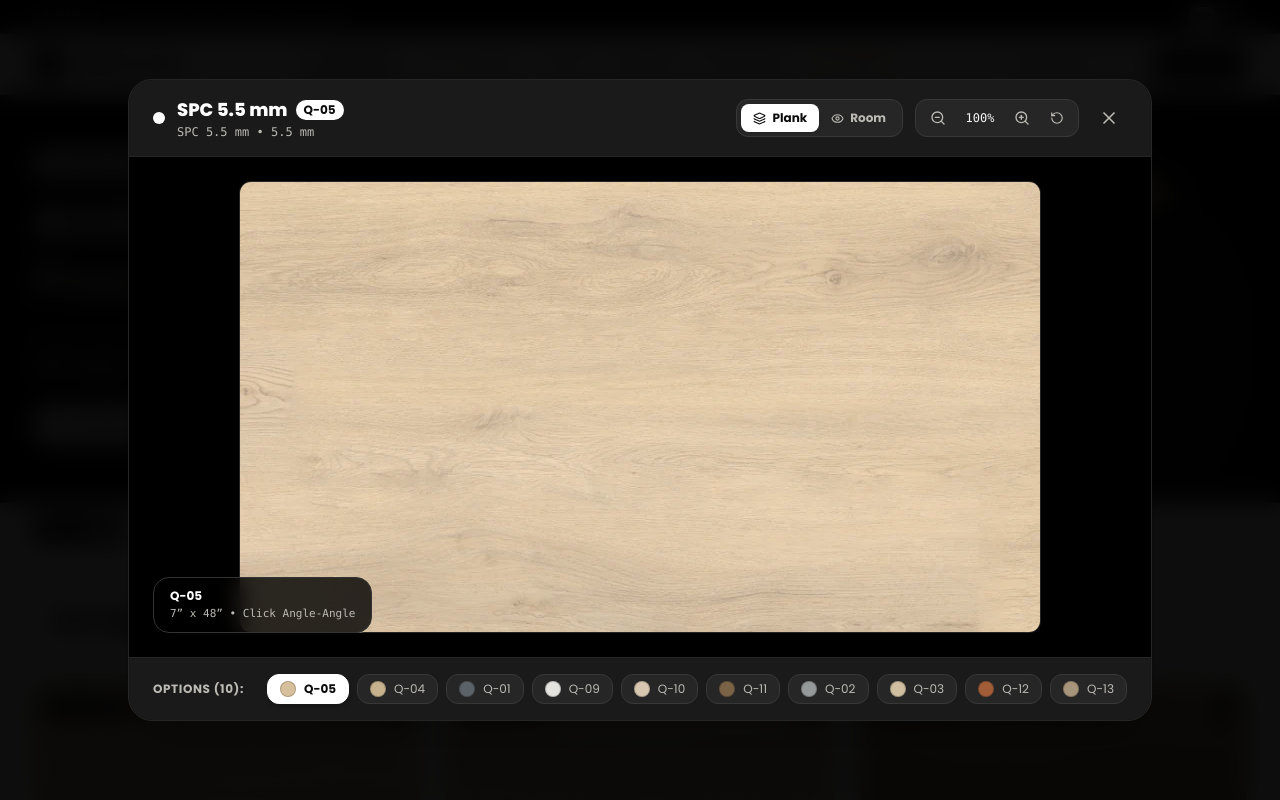
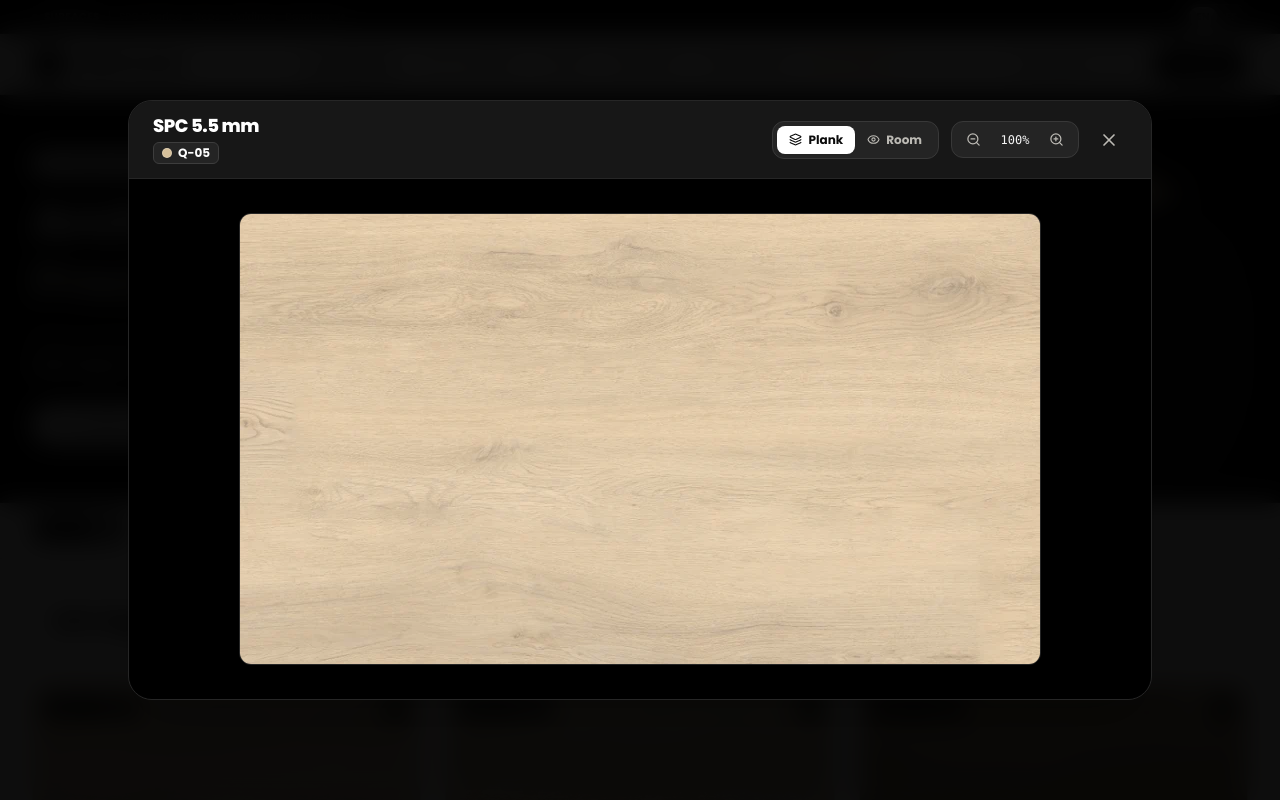
Before and after one commit to JanuelDesign/surfaces, a React (Vite) app: page / in a window 1280 px wide. Both pictures are taken after a click on the button 396 px from the left and 707 px from the top of the page. Shown: the top 800 px of the page. Built offline with nearby package versions, Linux system fonts and the light colour scheme.

Commit message:
feat: add dynamic spec generator for FullViewModal
Implement getShortSpecs utility to display relevant, non-redundant product specifications based on category, improving information clarity in the product view.

```diff
--- a/src/components/FullViewModal.tsx
+++ b/src/components/FullViewModal.tsx
@@ -13,33 +13,114 @@
   onSelectColor?: (color: ProductColor) => void;
 }
 
+/**
+ * Extracts 1-3 short, non-redundant specifications for the secondary header line.
+ * Strictly avoids repeating anything already present in product.name.
+ */
+function getShortSpecs(product: Product, isEn: boolean): string[] {
+  const specs: string[] = [];
+  const lowerName = product.name.toLowerCase();
+
+  if (product.category === 'spc-vinyl') {
+    // Wear layer e.g. "20 Mil"
+    if (product.specs.wearLayer) {
+      const wear = product.specs.wearLayer;
+      specs.push(wear.includes('Mil') ? wear : `${wear} Wear Layer`);
+    }
+    // Plank dimensions e.g. "9” x 60”"
+    if (product.specs.plankSize) {
+      specs.push(product.specs.plankSize);
+    }
+    // Only include totalThickness if it's not already in product.name (e.g. avoid repeating "6.0 mm" for "SPC 6.0 mm")
+    if (product.specs.totalThickness && !lowerName.includes(product.specs.totalThickness.toLowerCase())) {
+      specs.push(product.specs.totalThickness);
+    }
+    // Acoustic HD EVA Pad
+    if (product.specs.padding) {
+      specs.push(isEn ? 'HD EVA Pad' : 'Pad HD EVA');
+    }
+  } else if (product.category === 'stair-steps') {
+    if (product.specs.material) {
+      specs.push(isEn ? 'SPC / Laminate' : 'Núcleo SPC / Laminado');
+    }
+    if (product.specs.finished) {
+      specs.push(isEn ? 'Anti-Slip Satin' : 'Antideslizante Satin');
+    }
+    if (product.specs.length) {
+      const cleanLen = product.specs.length.split('/')[0].trim();
+      specs.push(cleanLen);
+    }
+  } else if (product.category === 'moldings') {
+    if (product.specs.plankSize) {
+      const size = product.specs.plankSize.includes('94')
+        ? (isEn ? '94" Length' : 'Largo: 94"')
+        : product.specs.plankSize.split('/')[0].trim();
+      specs.push(size);
+    }
+    specs.push(isEn ? 'Universal Color Match' : 'Tono a juego');
+  } else if (product.category === 'baseboards') {
+    if (product.specs.totalThickness && !lowerName.includes(product.specs.totalThickness.toLowerCase())) {
+      specs.push(product.specs.totalThickness.split('/')[0].trim());
+    }
+    if (product.specs.finished) {
+      specs.push(isEn ? 'Pre-Painted White' : 'Blanco Pre-Pintado');
+    }
+  }
+
+  // Filter out any spec token that appears in product.name to guarantee zero repetition
+  return specs.filter((s) => !lowerName.includes(s.toLowerCase())).slice(0, 3);
+}
+
+/**
+ * Returns clean, separated badge and descriptive title for the selected variant.
+ */
+function getVariantDisplay(color: ProductColor) {
+  const code = (color.code || '').trim();
+  const name = (color.name || '').trim();
+
+  if (!code && !name) return { badge: '', title: '' };
+  if (!code) return { badge: name, title: '' };
+  if (!name || code === name) return { badge: code, title: '' };
+
+  return { badge: code, title: name };
+}
+
 export const FullViewModal: React.FC<Props> = ({
   product,
   selectedColor,
   initialMode = 'plank',
   onClose,
-  onSelectColor,
 }) => {
   const { language } = useLanguage();
+  const isEn = language === 'en';
+
   const [viewMode, setViewMode] = useState<'plank' | 'room'>(initialMode);
   const [zoomLevel, setZoomLevel] = useState<number>(1);
-  const [activeColor, setActiveColor] = useState<ProductColor>(selectedColor);
   const [imgLoadError, setImgLoadError] = useState(false);
 
+  // Close on Escape key press
+  useEffect(() => {
+    const handleKeyDown = (e: KeyboardEvent) => {
+      if (e.key === 'Escape') onClose();
+    };
+    window.addEventListener('keydown', handleKeyDown);
+    return () => window.removeEventListener('keydown', handleKeyDown);
+  }, [onClose]);
+
   // Generate or get image sources (prioritize real photo URL if available)
-  const customPlankPhoto = formatImageUrl(activeColor.image);
-  const customRoomPhoto = formatImageUrl(activeColor.roomImage);
+  const customPlankPhoto = formatImageUrl(selectedColor.image);
+  const customRoomPhoto = formatImageUrl(selectedColor.roomImage);
 
   const fallbackPlankSvg = generatePlankSVG(
-    activeColor.hexColor || '#c7b28e',
-    activeColor.secondaryHex || '#8c7355',
+    selectedColor.hexColor || '#c7b28e',
+    selectedColor.secondaryHex || '#8c7355',
     'rgba(0,0,0,0.22)',
-    activeColor.patternType || 'wood'
+    selectedColor.patternType || 'wood'
   );
 
   const fallbackRoomSvg = generateRoomSceneSVG(
-    activeColor.hexColor || '#c7b28e',
-    activeColor.secondaryHex || '#8c7355',
+    selectedColor.hexColor || '#c7b28e',
+    selectedColor.secondaryHex || '#8c7355',
     'living'
   );
 
@@ -56,41 +137,70 @@
 
   useEffect(() => {
     setImgLoadError(false);
-  }, [activeColor, viewMode, product]);
+  }, [selectedColor, viewMode, product]);
 
-  const handleColorPick = (col: ProductColor) => {
-    setImgLoadError(false);
-    setActiveColor(col);
-    if (onSelectColor) onSelectColor(col);
-  };
+  const shortSpecs = getShortSpecs(product, isEn);
+  const variant = getVariantDisplay(selectedColor);
+
+  // Only show Room mode toggle if category supports room mockups or has a room image
+  const hasRoomMode =
+    product.category !== 'baseboards' &&
+    Boolean(customRoomPhoto || product.category === 'spc-vinyl' || product.category === 'stair-steps' || product.category === 'moldings');
 
   return (
-    <div className="fixed inset-0 z-50 flex items-center justify-center p-0 sm:p-6 bg-black/95 backdrop-blur-md animate-in fade-in duration-200">
-      <div className="relative w-full h-full sm:h-auto max-w-5xl bg-[#121212] border-0 sm:border border-[#262626] rounded-none sm:rounded-3xl shadow-2xl overflow-hidden flex flex-col max-h-[100dvh] sm:max-h-[95vh]">
-        {/* Top Control Bar */}
-        <div className="flex items-center justify-between px-4 sm:px-6 py-3 sm:py-4 bg-[#1A1A1A] border-b border-[#262626] text-white z-10 shrink-0">
-          <div className="flex items-center gap-2 sm:gap-3 min-w-0 pr-2">
-            <div className="w-2.5 h-2.5 sm:w-3 sm:h-3 rounded-full bg-white shrink-0"></div>
-            <div className="min-w-0">
-              <h2 className="text-sm sm:text-lg font-extrabold text-white flex flex-wrap items-center gap-1.5 sm:gap-2 truncate">
-                <span className="truncate">{product.name}</span>
-                <span className="text-[10px] sm:text-xs px-2 py-0.5 rounded-full bg-white text-[#0B0B0B] font-bold shrink-0">
-                  {product.category === 'spc-vinyl'
-                    ? `${activeColor.code || activeColor.name}`
-                    : `${activeColor.name} ${activeColor.code && activeColor.code !== activeColor.name ? `(${activeColor.code})` : ''}`}
+    <div
+      className="fixed inset-0 z-50 flex items-center justify-center p-0 sm:p-6 bg-black/95 backdrop-blur-md animate-in fade-in duration-200"
+      onClick={onClose}
+    >
+      <div
+        className="relative w-full h-full sm:h-auto max-w-5xl bg-[#121212] border-0 sm:border border-[#262626] rounded-none sm:rounded-3xl shadow-2xl overflow-hidden flex flex-col max-h-[100dvh] sm:max-h-[92vh]"
+        onClick={(e) => e.stopPropagation()}
+      >
+        {/* Top Header Bar with Clean Visual Hierarchy */}
+        <div className="flex items-center justify-between px-3.5 sm:px-6 py-2.5 sm:py-3.5 bg-[#171717] border-b border-[#262626] text-white z-10 shrink-0 gap-3">
+          {/* Left: Product Name (Primary) & Variant / Specs (Secondary) */}
+          <div className="min-w-0 flex-1">
+            {/* Primary Heading: Product Name rendered ONCE */}
+            <h2 className="text-sm sm:text-base md:text-lg font-extrabold text-white tracking-tight truncate leading-tight">
+              {product.name}
+            </h2>
+
+            {/* Secondary Line: Variant Code/Badge & Non-repetitive specs */}
+            <div className="flex items-center gap-1.5 sm:gap-2 flex-wrap mt-0.5 sm:mt-1">
+              {variant.badge && (
+                <span className="inline-flex items-center gap-1.5 px-2 py-0.5 rounded-md bg-[#242424] text-white border border-[#3D3D3D] text-[10px] sm:text-xs font-bold shrink-0">
+                  {selectedColor.hexColor && (
+                    <span
+                      className="w-2 h-2 sm:w-2.5 sm:h-2.5 rounded-full border border-white/20 shrink-0"
+                      style={{ backgroundColor: selectedColor.hexColor }}
+                    />
+                  )}
+                  <span>{variant.badge}</span>
                 </span>
-              </h2>
-              <p className="text-[11px] sm:text-xs text-[#BCBAB4] font-mono truncate">
-                {product.name} • {product.specs.totalThickness || product.specs.wearLayer || ''}
-              </p>
+              )}
+
+              {variant.title && (
+                <span className="text-[11px] sm:text-xs text-[#D1CFC7] font-medium truncate max-w-[140px] sm:max-w-xs">
+                  {variant.title}
+                </span>
+              )}
+
+              {shortSpecs.length > 0 && (
+                <div className="hidden xs:flex items-center gap-1.5 text-[10px] sm:text-xs text-[#8C887B] font-mono truncate">
+                  <span className="text-[#4A4A4A]">•</span>
+                  <span>{shortSpecs.join(' • ')}</span>
+                </div>
+              )}
             </div>
           </div>
 
+          {/* Right: Mode Toggle, Zoom, and Close Button */}
           <div className="flex items-center gap-2 sm:gap-3 shrink-0">
-            {/* View Mode Toggle: Hidden for Baseboards */}
-            {product.category !== 'baseboards' && (
-              <div className="flex bg-[#262626] p-0.5 sm:p-1 rounded-xl border border-[#383838]">
+            {/* View Mode Toggle: Photo / Room */}
+            {hasRoomMode && (
+              <div className="flex bg-[#242424] p-0.5 sm:p-1 rounded-xl border border-[#383838]">
                 <button
+                  type="button"
                   onClick={() => setViewMode('plank')}
                   className={`px-2 sm:px-3 py-1 sm:py-1.5 rounded-lg text-[11px] sm:text-xs font-bold transition flex items-center gap-1 sm:gap-1.5 cursor-pointer ${
                     viewMode === 'plank'
@@ -99,9 +209,18 @@
                   }`}
                 >
                   <Layers size={13} />
-                  <span>{product.category === 'spc-vinyl' ? (language === 'en' ? 'Plank' : 'Plank') : (language === 'en' ? 'Photo' : 'Foto')}</span>
+                  <span>
+                    {product.category === 'spc-vinyl'
+                      ? isEn
+                        ? 'Plank'
+                        : 'Plank'
+                      : isEn
+                      ? 'Photo'
+                      : 'Foto'}
+                  </span>
                 </button>
                 <button
+                  type="button"
                   onClick={() => setViewMode('room')}
                   className={`px-2 sm:px-3 py-1 sm:py-1.5 rounded-lg text-[11px] sm:text-xs font-bold transition flex items-center gap-1 sm:gap-1.5 cursor-pointer ${
                     viewMode === 'room'
@@ -110,104 +229,76 @@
                   }`}
                 >
                   <Eye size={13} />
-                  <span>{language === 'en' ? 'Room' : 'Ambiente'}</span>
+                  <span>{isEn ? 'Room' : 'Ambiente'}</span>
                 </button>
               </div>
             )}
 
-            {/* Zoom Controls */}
-            <div className="hidden sm:flex items-center gap-1 bg-[#262626] px-2 py-1 rounded-xl border border-[#383838]">
+            {/* Desktop Zoom Controls */}
+            <div className="hidden sm:flex items-center gap-1 bg-[#242424] px-2 py-1 rounded-xl border border-[#383838]">
               <button
-                onClick={() => setZoomLevel((z) => Math.max(0.8, z - 0.2))}
-                className="p-1.5 hover:bg-[#333333] rounded-lg text-[#BCBAB4] hover:text-white cursor-pointer"
-                title="Zoom Out"
+                type="button"
+                onClick={() => setZoomLevel((z) => Math.max(0.8, Number((z - 0.2).toFixed(1))))}
+                className="p-1.5 hover:bg-[#333333] rounded-lg text-[#BCBAB4] hover:text-white cursor-pointer transition"
+                title={isEn ? 'Zoom Out' : 'Reducir zoom'}
               >
-                <ZoomOut size={16} />
+                <ZoomOut size={15} />
               </button>
-              <span className="text-xs font-mono text-[#F5F5F5] w-12 text-center">
+              <span className="text-xs font-mono text-[#F5F5F5] w-12 text-center select-none">
                 {Math.round(zoomLevel * 100)}%
               </span>
               <button
-                onClick={() => setZoomLevel((z) => Math.min(2.5, z + 0.2))}
-                className="p-1.5 hover:bg-[#333333] rounded-lg text-[#BCBAB4] hover:text-white cursor-pointer"
-                title="Zoom In"
+                type="button"
+                onClick={() => setZoomLevel((z) => Math.min(2.5, Number((z + 0.2).toFixed(1))))}
+                className="p-1.5 hover:bg-[#333333] rounded-lg text-[#BCBAB4] hover:text-white cursor-pointer transition"
+                title={isEn ? 'Zoom In' : 'Ampliar zoom'}
               >
-                <ZoomIn size={16} />
+                <ZoomIn size={15} />
               </button>
-              <button
-                onClick={() => setZoomLevel(1)}
-                className="p-1.5 hover:bg-[#333333] rounded-lg text-[#BCBAB4] hover:text-white cursor-pointer ml-1"
-                title="Reset Zoom"
-              >
-                <RotateCcw size={14} />
-              </button>
+              {zoomLevel !== 1 && (
+                <button
+                  type="button"
+                  onClick={() => setZoomLevel(1)}
+                  className="p-1.5 hover:bg-[#333333] rounded-lg text-[#BCBAB4] hover:text-white cursor-pointer transition ml-0.5"
+                  title={isEn ? 'Reset Zoom' : 'Restablecer zoom'}
+                >
+                  <RotateCcw size={13} />
+                </button>
+              )}
             </div>
 
             {/* Close button */}
             <button
+              type="button"
               onClick={onClose}
               className="p-1.5 sm:p-2 hover:bg-[#262626] rounded-full text-[#BCBAB4] hover:text-white transition cursor-pointer"
+              title={isEn ? 'Close' : 'Cerrar'}
+              aria-label={isEn ? 'Close full screen view' : 'Cerrar vista de pantalla completa'}
             >
               <X size={20} />
             </button>
           </div>
         </div>
 
-        {/* Main Full View Stage */}
-        <div className="relative flex-1 bg-black overflow-auto flex items-center justify-center p-2 sm:p-4 min-h-[300px] sm:min-h-[500px]">
+        {/* Main Full View Stage (Unobstructed, 100% focused on High-Res Image) */}
+        <div className="relative flex-1 bg-black overflow-auto flex items-center justify-center p-2 sm:p-6 min-h-[320px] sm:min-h-[520px]">
           <div
             className="transition-transform duration-200 ease-out flex items-center justify-center max-w-full max-h-full"
             style={{ transform: `scale(${zoomLevel})` }}
           >
             <img
               src={imgLoadError ? fallbackImage : currentDisplayImage}
-              alt={`${product.name} - ${activeColor.name}`}
+              alt={`${product.name} - ${selectedColor.name}`}
               referrerPolicy="no-referrer"
               onError={() => setImgLoadError(true)}
-              className="max-h-[65vh] sm:max-h-[70vh] max-w-full object-contain rounded-lg sm:rounded-xl shadow-2xl border border-[#262626]"
+              onClick={() => {
+                // Click on image toggles 1x and 1.5x zoom
+                setZoomLevel((z) => (z === 1 ? 1.5 : 1));
+              }}
+              className={`max-h-[76vh] sm:max-h-[80vh] max-w-full object-contain rounded-lg sm:rounded-xl shadow-2xl border border-[#262626] transition-all select-none ${
+                zoomLevel === 1 ? 'cursor-zoom-in' : 'cursor-zoom-out'
+              }`}
             />
-          </div>
-
-          {/* Quick Details Floating Badge */}
-          <div className="absolute bottom-3 left-3 sm:bottom-6 sm:left-6 bg-black/80 backdrop-blur-md px-3 py-1.5 sm:px-4 sm:py-2.5 rounded-xl sm:rounded-2xl border border-[#333333] text-white pointer-events-none max-w-[calc(100%-24px)]">
-            <div className="text-[11px] sm:text-xs font-bold text-white truncate">
-              {activeColor.name} {activeColor.code && activeColor.code !== activeColor.name ? `(${activeColor.code})` : ''}
-            </div>
-            <div className="text-[10px] sm:text-[11px] text-[#BCBAB4] font-mono mt-0.5 truncate">
-              {product.specs.plankSize || product.specs.wearLayer || ''} • {product.specs.installation || 'Waterproof'}
-            </div>
-          </div>
-        </div>
-
-        {/* Bottom Swatch Selector Bar */}
-        <div className="px-4 sm:px-6 py-2.5 sm:py-3 bg-[#1A1A1A] border-t border-[#262626] flex items-center justify-between gap-3 sm:gap-4 overflow-x-auto shrink-0">
-          <div className="text-[11px] sm:text-xs font-bold uppercase tracking-wider text-[#BCBAB4] shrink-0">
-            {language === 'en' ? `Options (${product.colors.length}):` : `Opciones (${product.colors.length}):`}
-          </div>
-
-          <div className="flex items-center gap-2 overflow-x-auto py-1">
-            {product.colors.map((col, idx) => {
-              const isActive = activeColor.name === col.name;
-              const keyId = col.id || col.code || `${product.id}-${col.name}-${idx}`;
-              return (
-                <button
-                  key={keyId}
-                  onClick={() => handleColorPick(col)}
-                  title={`${col.name} ${col.code ? `(${col.code})` : ''}`}
-                  className={`flex items-center gap-2 px-2.5 sm:px-3 py-1 sm:py-1.5 rounded-xl border transition-all shrink-0 cursor-pointer ${
-                    isActive
-                      ? 'bg-white text-[#0B0B0B] border-white shadow-md font-bold'
-                      : 'bg-[#262626] text-[#BCBAB4] border-[#383838] hover:border-white hover:text-white'
-                  }`}
-                >
-                  <span
-                    className="w-3.5 h-3.5 sm:w-4 sm:h-4 rounded-full border border-black/20 shrink-0"
-                    style={{ backgroundColor: col.hexColor }}
-                  />
-                  <span className="text-[11px] sm:text-xs">{col.name}</span>
-                </button>
-              );
-            })}
           </div>
         </div>
       </div>
```
